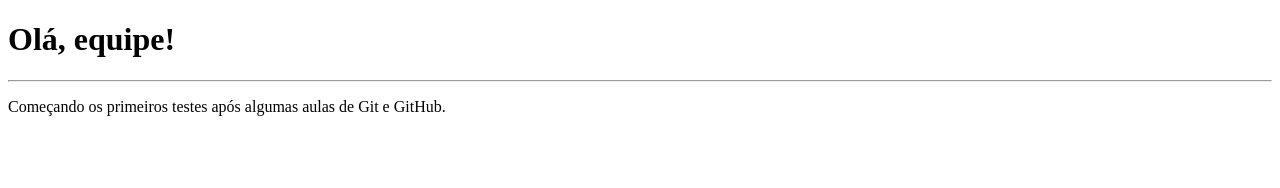
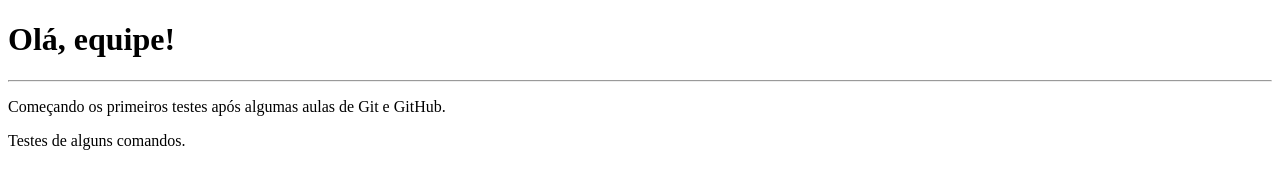
Before and after one commit to Felipe-dos-Santos-Gama/Teste1, a plain HTML site: page site-teste/index.html in a window 1280 px wide. Drawn offline with Linux system fonts and the light colour scheme.

Commit message:
Parágrafo adicionado

```diff
--- a/site-teste/index.html
+++ b/site-teste/index.html
@@ -9,5 +9,6 @@
     <h1>Olá, equipe!</h1>
     <hr>
     <p>Começando os primeiros testes após algumas aulas de Git e GitHub.</p>
+    <p>Testes de alguns comandos.</p>
 </body>
 </html>
```
